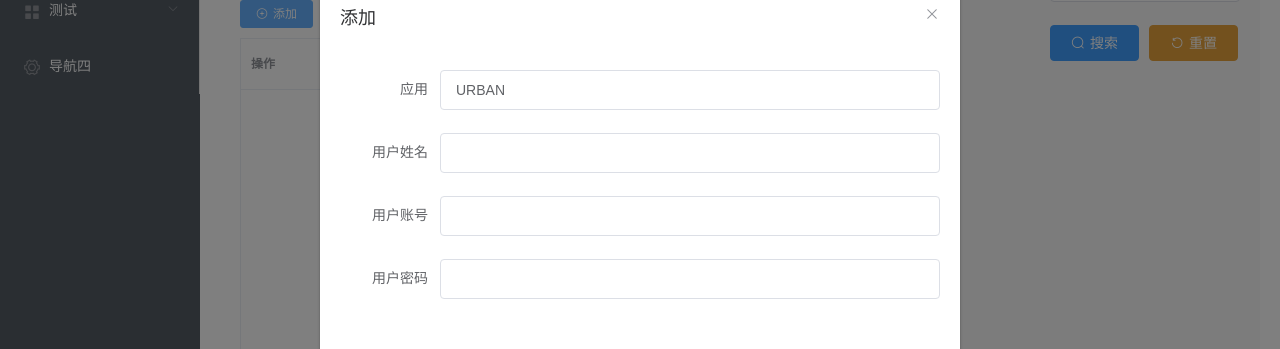
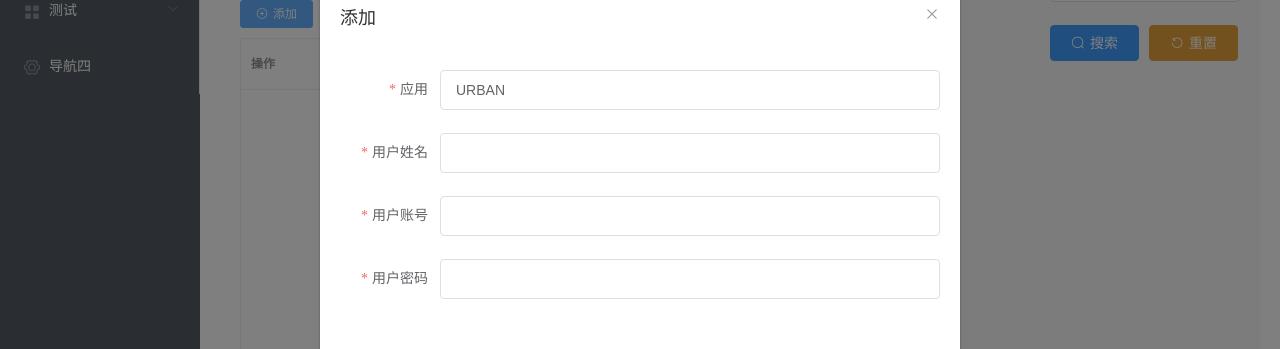
Before and after one commit to ZS1994/AiData_home, a Vue app: page /#/core/sysUserList in a window 1280 px wide. Both pictures are taken after a click on the button "添加". Shown: the part 134-483 px from the top of the page. Built offline with nearby package versions, Linux system fonts and the light colour scheme.

Commit message:
增加表单校验

```diff
--- a/src/components/common/BaseCommonEdit.vue
+++ b/src/components/common/BaseCommonEdit.vue
@@ -45,6 +45,8 @@ export default {
     },
     doneSubmit(){
       this.submit()
+    },
+    close(){
       this.isShow = false
     }
 
--- a/src/components/core/sys/SysUserEdit.vue
+++ b/src/components/core/sys/SysUserEdit.vue
@@ -1,19 +1,19 @@
 <template>
 
-  <base-common-edit ref="edit" v-bind:submit="save">
+  <base-common-edit ref="basCommonEdit" v-bind:submit="save">
     <div slot="default">
 
-      <el-form :model="editForm" :label-width="formLabelWidth">
-        <el-form-item label="应用" >
+      <el-form ref="form" :model="editForm" :label-width="formLabelWidth" :rules="rules">
+        <el-form-item label="应用" prop="appId">
           <el-input v-model="editForm.appId"/>
         </el-form-item>
-        <el-form-item label="用户姓名">
+        <el-form-item label="用户姓名" prop="userName">
           <el-input v-model="editForm.userName"/>
         </el-form-item>
-        <el-form-item label="用户账号" >
+        <el-form-item label="用户账号" prop="userNumber">
           <el-input v-model="editForm.userNumber"/>
         </el-form-item>
-        <el-form-item label="用户密码">
+        <el-form-item label="用户密码" prop="userPassword">
           <el-input v-model="editForm.userPassword"/>
         </el-form-item>
       </el-form>
@@ -42,6 +42,20 @@ export default {
         userPassword: '',
         userName: '',
       },
+      rules: {
+        appId: [
+          {required: true, message: '请输入应用ID', trigger: 'blur'}
+        ],
+        userName: [
+          {required: true, message: '请输入用户名', trigger: 'blur'}
+        ],
+        userNumber: [
+          {required: true, message: '请输入用户账号', trigger: 'blur'}
+        ],
+        userPassword: [
+          {required: true, message: '请输入用户密码', trigger: 'blur'}
+        ],
+      }
     }
   },
   methods: {
--- a/src/components/mixin/EditMixin.js
+++ b/src/components/mixin/EditMixin.js
@@ -15,16 +15,19 @@ const myMixin = {
   },
   methods: {
     add(){
-      this.$refs.edit.add()
+      this.$refs.basCommonEdit.add()
       this.editStatus = 'add'
+      this.editForm = Object.assign({}, this.editFormDefault)
     },
     edit(index, row){
-      this.$refs.edit.edit()
+      this.$refs.basCommonEdit.edit()
       this.editStatus = 'edit'
       this.editForm = Object.assign({}, row)
     },
     // 添加或者修改的提交
     save(){
+      this.$refs.form.validate((valid) => {
+        if (valid) {
           let url = ''
           if(this.editStatus === 'add'){
             url = this.addURL
@@ -36,7 +39,7 @@ const myMixin = {
               message: 'url为空，请配置',
               type: 'error'
             })
-        return
+            return false
           }
           this.$axiosPost(
             url,
@@ -44,8 +47,14 @@ const myMixin = {
             (response) => {
               // 触发父类查询事件
               this.$emit('findListByPage')
+              this.$refs.basCommonEdit.close()
+              return true
             }
           )
+        } else {
+          return false
+        }
+      })
     }
 
   },
```
Lines whose indentation alone changed are shown as unchanged.
